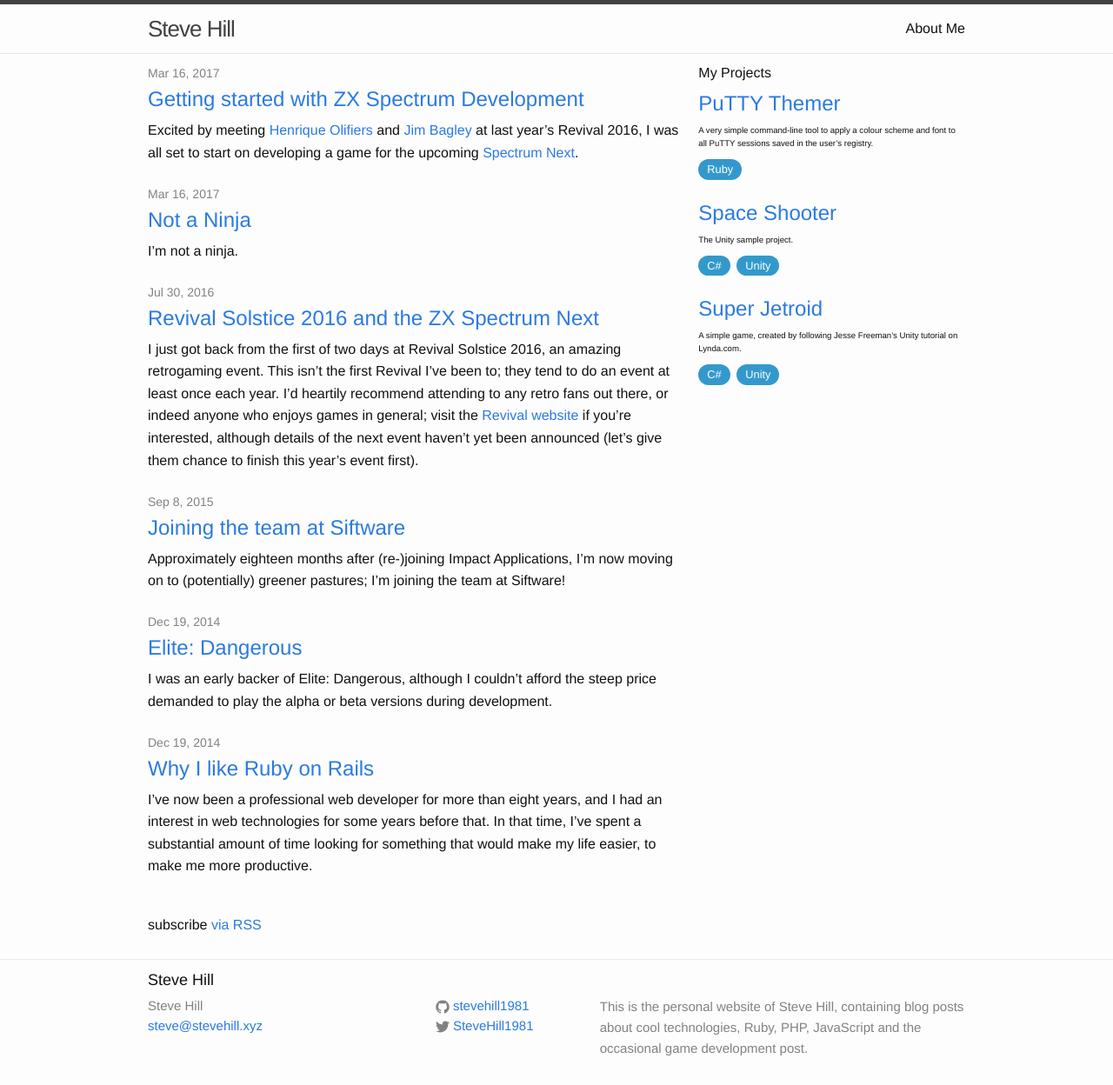
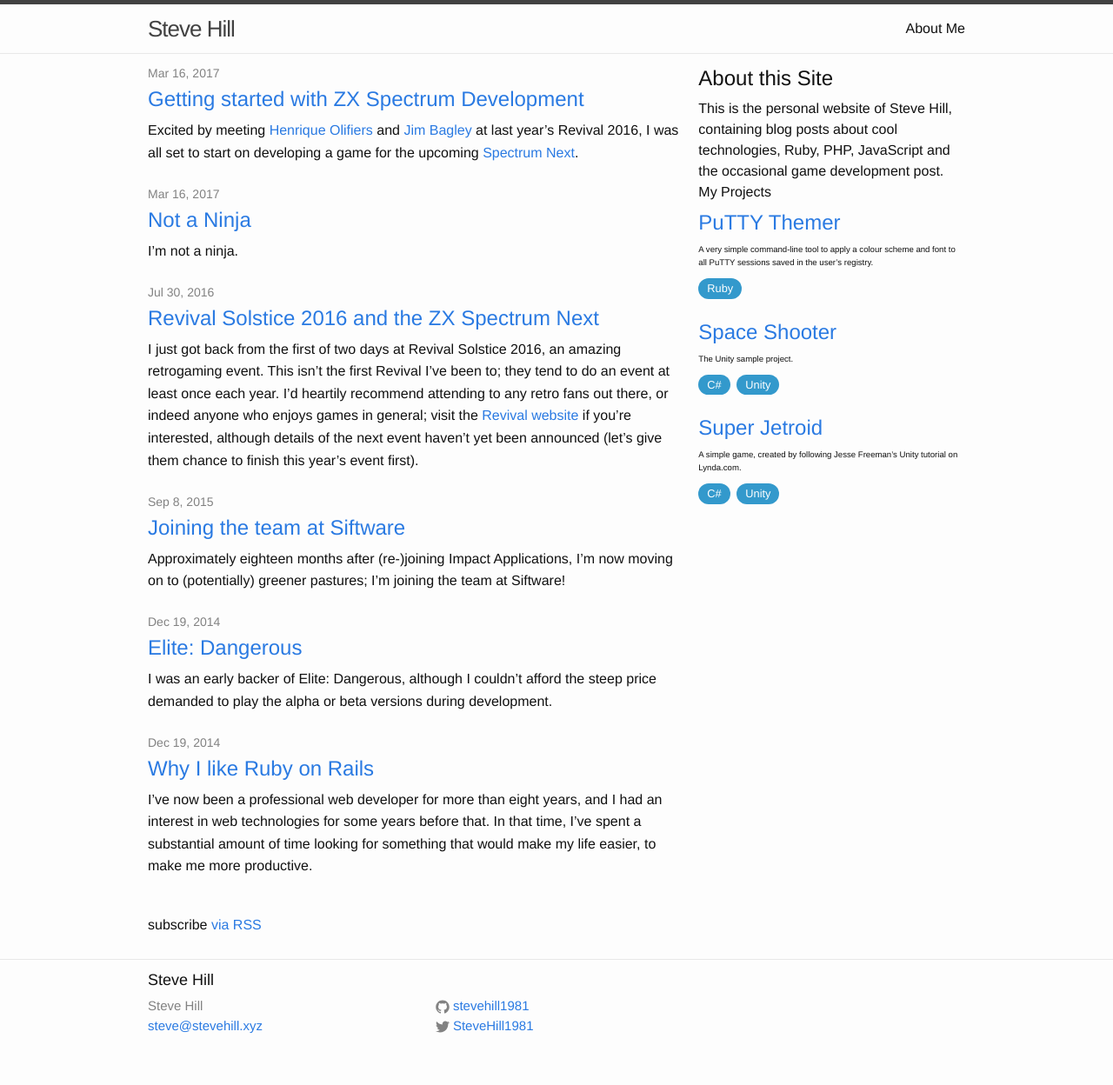
Before and after one commit to stevehill1981/stevehill1981.github.io, a Jekyll site: the page built from index.html, in a window 1280 px wide. Shown: the whole page at 87% size. Built offline with Jekyll 4.4.1, drawn with Linux system fonts in a browser that asks for light colours; after the commit the page ends 1211 px from its top, so only the background shows below that.

Commit message:
Restructure panels on homepage

```diff
--- a/_includes/footer.html
+++ b/_includes/footer.html
@@ -44,10 +44,6 @@
           {% endif %}
         </ul>
       </div>
-
-      <div class="footer-col  footer-col-3">
-        <p class="text">{{ site.description }}</p>
-      </div>
     </div>
 
   </div>
--- /dev/null
+++ b/_includes/site-description.html
@@ -0,0 +1,5 @@
+<section class="site-description">
+    <h2>About this Site</h2>
+
+    {{ site.description }}
+</section>
--- a/index.html
+++ b/index.html
@@ -8,7 +8,10 @@ layout: default
     {% include posts.html %}
   </section>
 
-  {% include projects.html %}
+  <aside class="sidebar">
+    {% include site-description.html %}
+    {% include projects.html %}
+  </aside>
 
   <p class="rss-subscribe">subscribe <a href="{{ "/feed.xml" | prepend: site.baseurl }}">via RSS</a></p>
 
```
